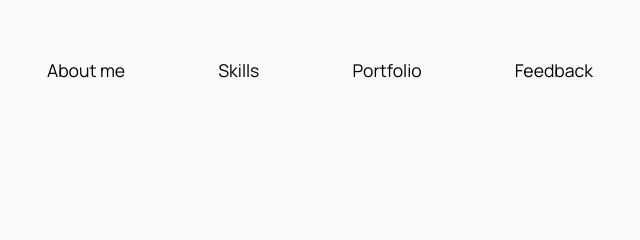
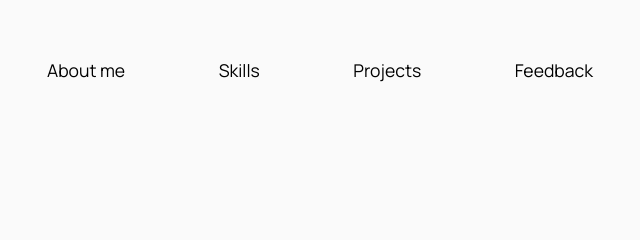
Before and after one commit to EricPaytyan/Paytyan-Erik, a plain HTML site: page index.html in a window 1280 px wide. Shown: the top 240 px of the page, 605-1245 px from the left. Drawn offline with Linux system fonts and the light colour scheme.

Commit message:
Update index.html

```diff
--- a/index.html
+++ b/index.html
@@ -38,7 +38,7 @@
                         <ul class="menuList">
                             <li><a href="#aboutBlock">About me</a></li>
                             <li><a href="#skillsBlock">Skills</a></li>
-                            <li><a href="#portfolioBlock">Portfolio</a></li>
+                            <li><a href="#portfolioBlock">Projects</a></li>
                             <li><a href="#feedbackBlock">Feedback</a></li>
                         </ul>
                     </nav>
```
